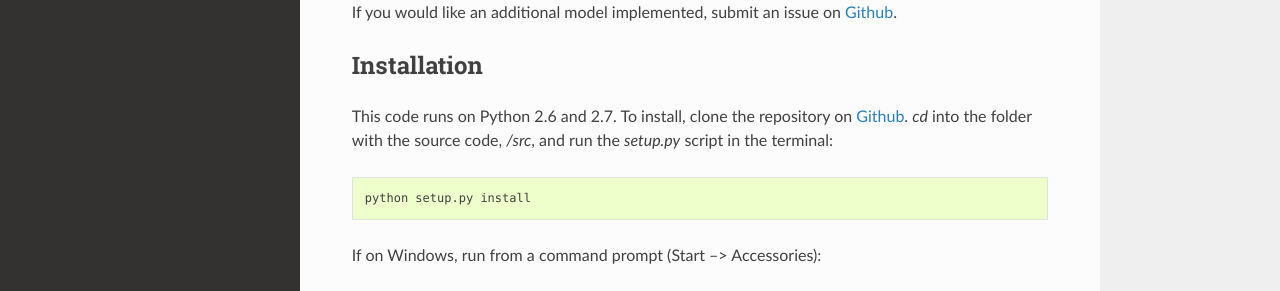
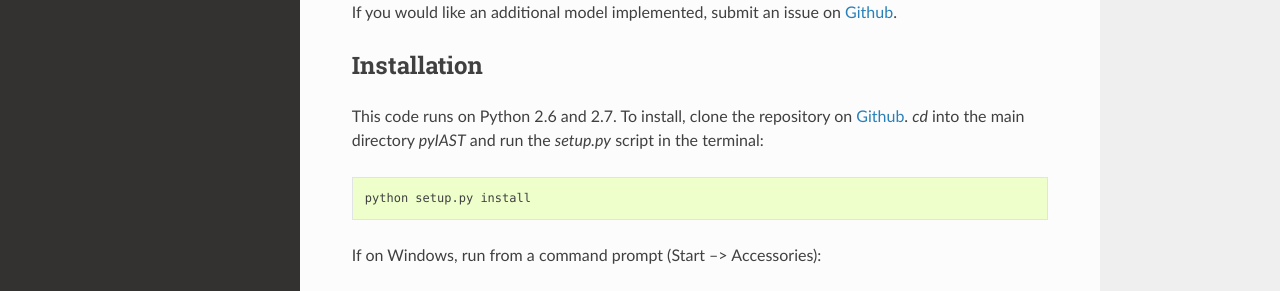
Before and after one commit to CorySimon/pyIAST, a Sphinx documentation site: the page built from docs/index.rst, in a window 1280 px wide and 900 px high. Shown: the part 447-738 px from the top of the window. Built offline with Sphinx 7.4.7 and the Read the Docs theme 2.0.0, drawn with Linux system fonts in a browser that asks for light colours.

Commit message:
update install

```diff
--- a/docs/index.rst
+++ b/docs/index.rst
@@ -22,7 +22,7 @@ If you would like an additional model implemented, submit an issue on `Github <h
 Installation
 ============
 
-This code runs on Python 2.6 and 2.7. To install, clone the repository on `Github <https://github.com/CorySimon/pyIAST>`_. `cd` into the folder with the source code, `/src`, and run the `setup.py` script in the terminal:
+This code runs on Python 2.6 and 2.7. To install, clone the repository on `Github <https://github.com/CorySimon/pyIAST>`_. `cd` into the main directory `pyIAST` and run the `setup.py` script in the terminal:
 
 .. code-block:: bash
 
```
